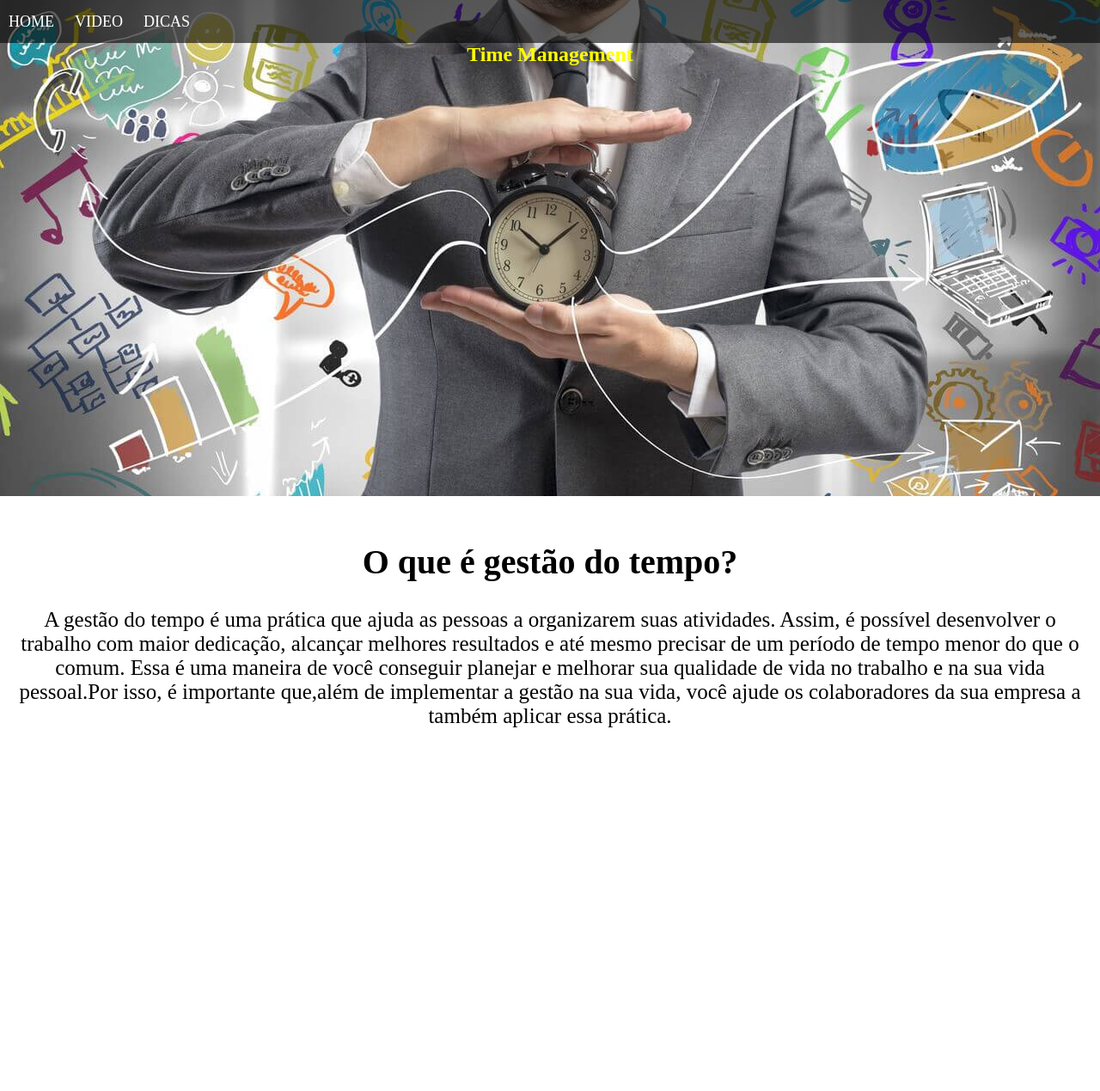
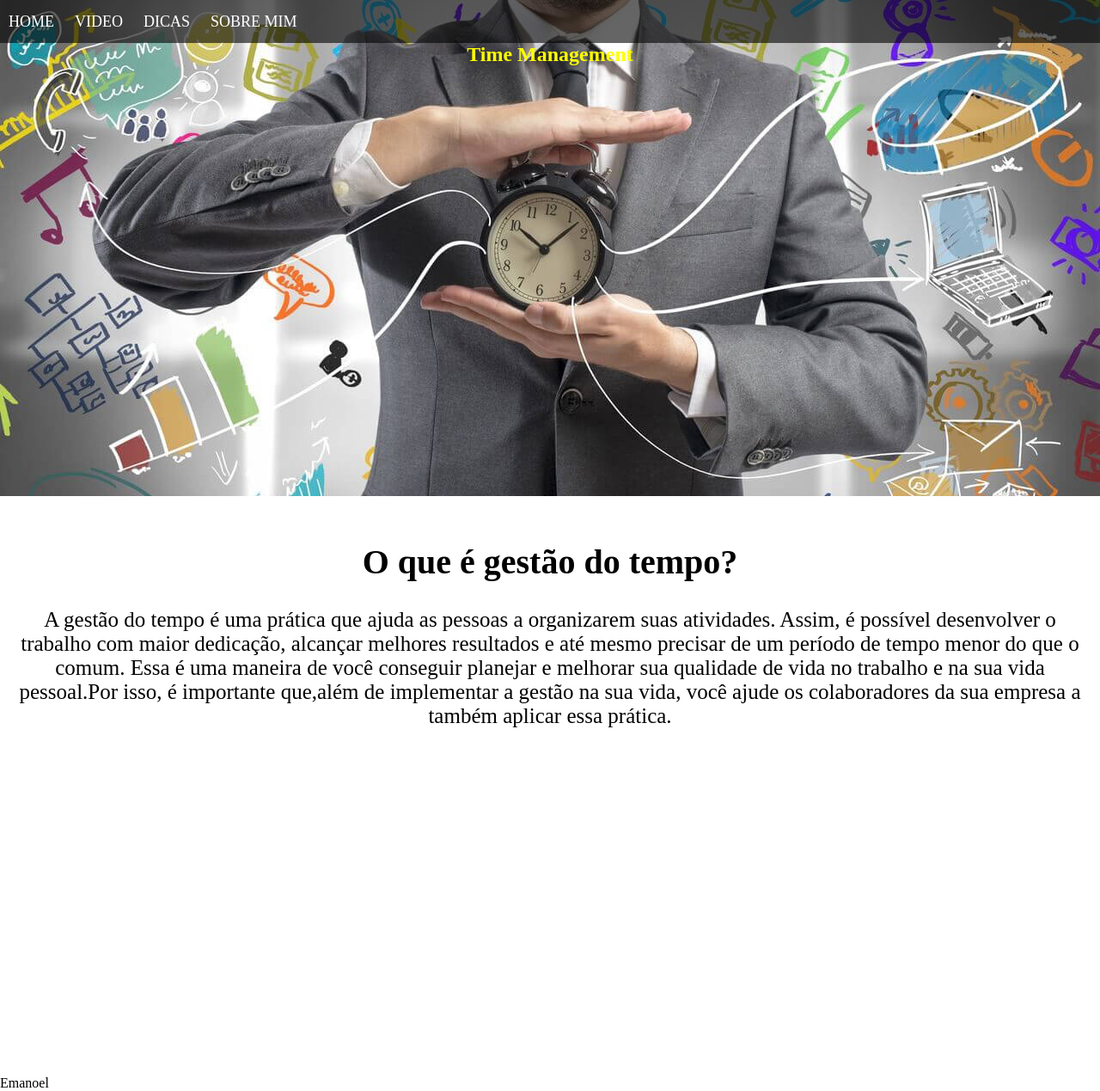
Before and after one commit to emanoelluci/Prova-de-html-css-e-gest-o, a plain HTML site: page index.html in a window 1280 px wide. Shown: the whole page at 86% size. Before the commit the page ends 1230 px from the top, so only its background shows below. Drawn offline with Linux system fonts and the light colour scheme.

Commit message:
adicionando botão com link da pagina pessoal na pagina inicial e na pagina de dicas
adicionando botão com link da pagina pessoal na pagina inicial e na pagina de dicas

```diff
--- a/index.html
+++ b/index.html
@@ -13,6 +13,7 @@
 			<li><a href="file:///C:/Users/Joao%20Emanuel/Desktop/prova%20de%20html%20e%20gestão/index.html">HOME</a></li>
 			<li><a href="file:///C:/Users/Joao%20Emanuel/Desktop/prova%20de%20html%20e%20gestão/indexvideo.html">VIDEO</a></li>
 			<li><a href="file:///C:/Users/Joao%20Emanuel/Desktop/prova%20de%20html%20e%20gestão/indexdica.html">DICAS</a></li>
+			<li><a href="file:///C:/Users/Joao%20Emanuel/Desktop/prova%20de%20html%20e%20gestão/sobremimindex.html">SOBRE MIM</a></li>
 		</ul>
 	</nav>
 </header>
@@ -34,6 +35,12 @@
 	</section>
 	<!--fim do slide-->
 
+	<footer id="lk_more">
+		<ol>
+			<li><a href="#"><i class="fa fa-facebook"></i></a></i></li>
+		</ol>
+		<span>Emanoel</span>
+	</footer>
 
 </body>
 </html>
```
Also changed, not shown: indexdica.html (+1 -0 lines).
